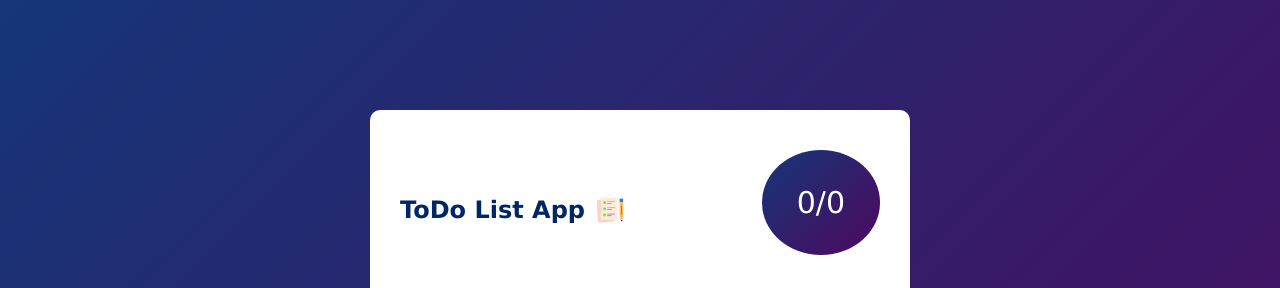
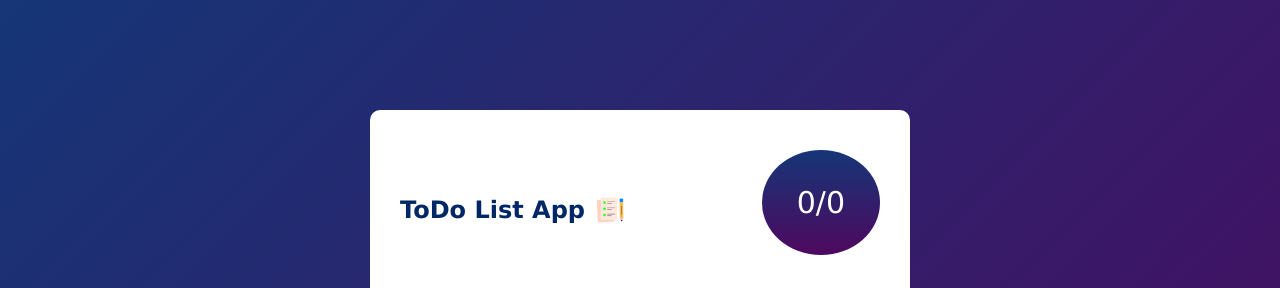
Before and after one commit to shashanks-06/ToDo_List_App, a React (Vite) app: page / in a window 1280 px wide. Shown: the top 288 px of the page. Built offline with nearby package versions, Linux system fonts and the light colour scheme.

Commit message:
tasks tracker added

```diff
--- a/src/App.css
+++ b/src/App.css
@@ -128,7 +128,7 @@ ul li.checked::before {
 .tracker {
   font-size: 30px;
   color: white;
-  background: linear-gradient(135deg, #153677, #4e085f);
+  background: linear-gradient(#153677, #4e085f);
   margin-bottom: 35px;
   padding: 35px;
   border-radius: 50%;
```
